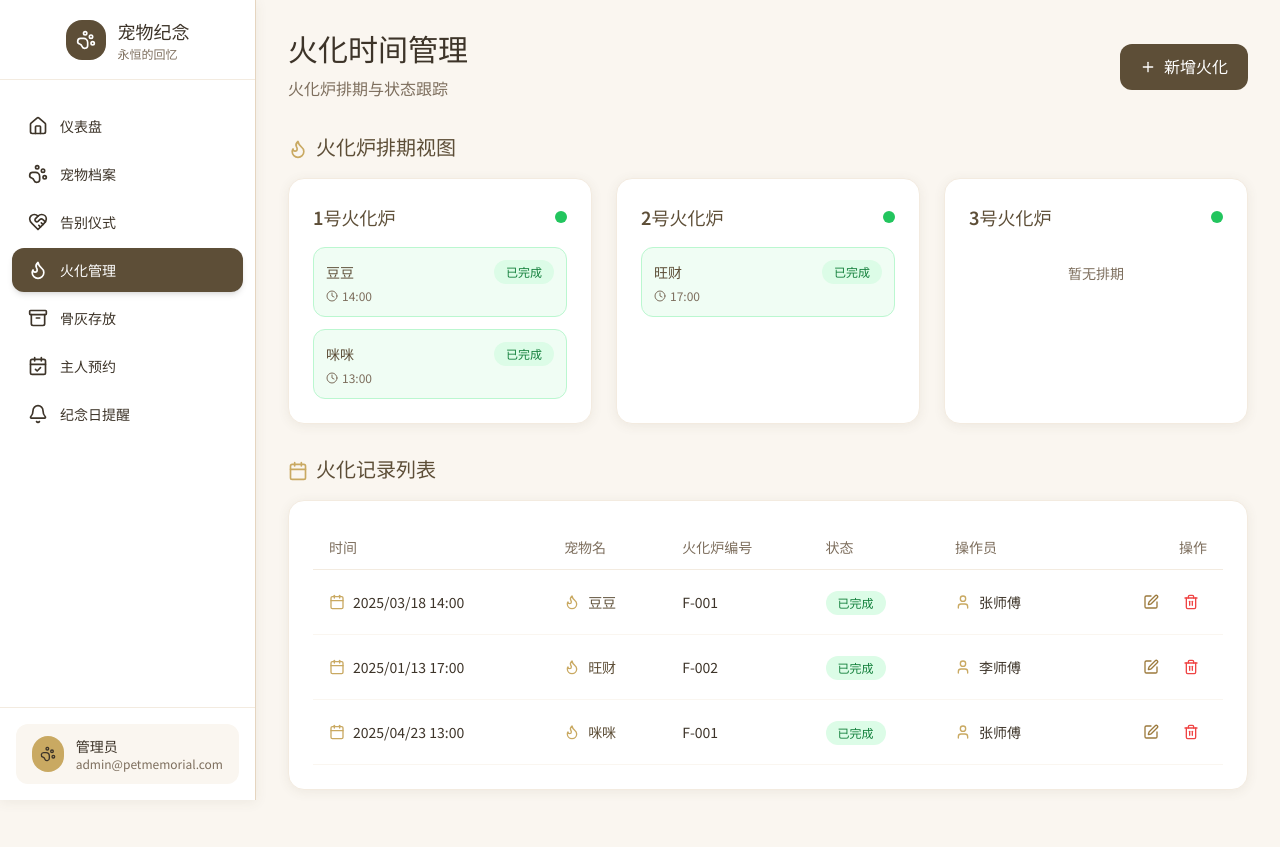
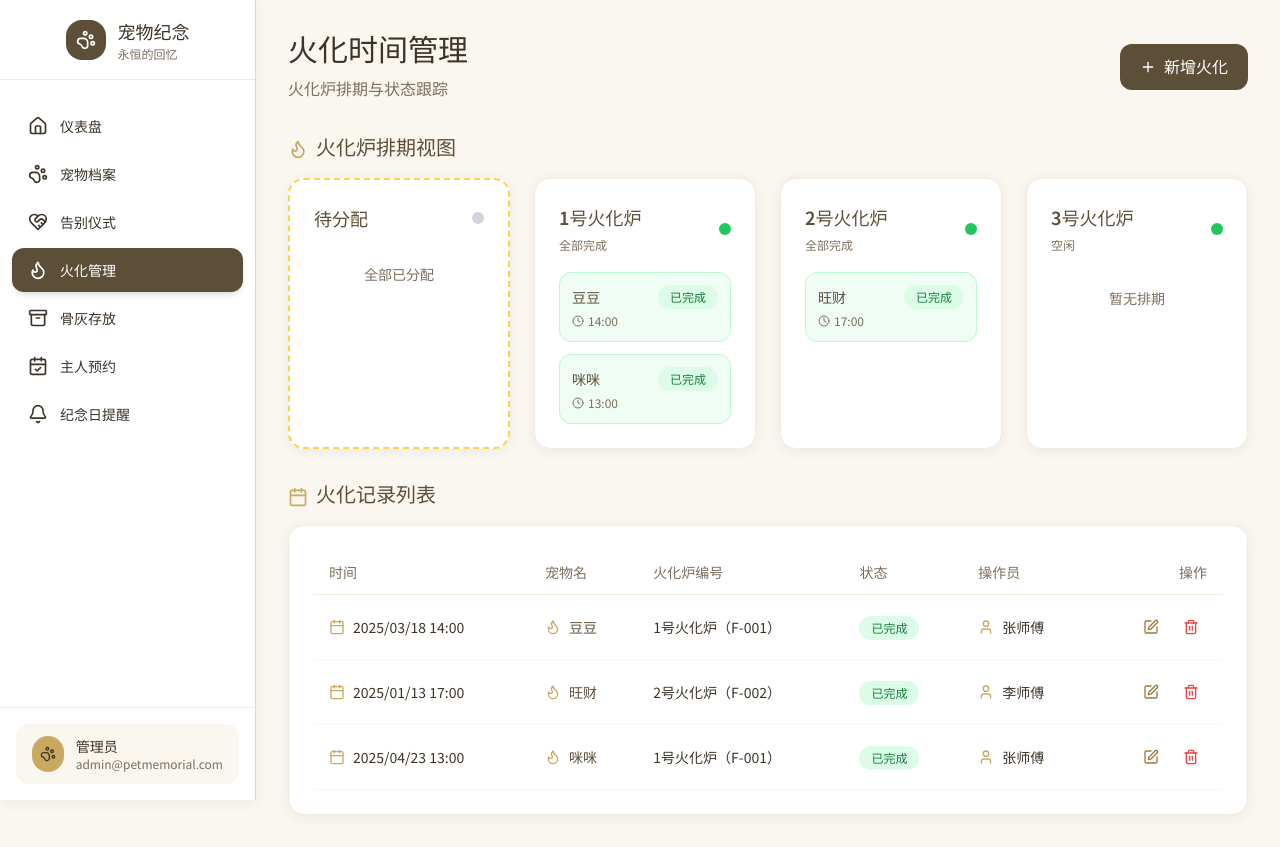
Before and after one commit to Xiang1218-Yu/xyj-123, a React (Vite) app: page /cremations in a window 1280 px wide. Before the commit the page ends 822 px from the top, so only its background shows below. Built offline with nearby package versions, Linux system fonts and the light colour scheme.

Commit message:
.3176934549491531:dc51bb7bdd41c3fc954cff0ad0a4bac5_6a2947780c628ebbf691616c.6a2964d60c628ebbf6916857.6a2964d62c9c29441f20a19d:Trae CN.T(2026/6/10 21:21:26)

```diff
--- a/src/pages/Appointments.tsx
+++ b/src/pages/Appointments.tsx
@@ -1,13 +1,34 @@
 import { Link } from 'react-router-dom';
-import { CalendarCheck, ExternalLink, PawPrint, User, Phone, Clock, ChevronRight } from 'lucide-react';
+import { CalendarCheck, ExternalLink, PawPrint, User, Phone, Clock, ChevronRight, Flame, Heart, Sparkles, Mail } from 'lucide-react';
 import PageHeader from '@/components/PageHeader';
 import { useAppStore } from '@/store';
+import type { Ceremony } from '@/shared/types';
 
 export default function Appointments() {
-  const { ceremonies, pets, owners } = useAppStore();
+  const { ceremonies, pets, owners, cremations } = useAppStore();
 
   const getPetById = (id: string) => pets.find(p => p.id === id);
   const getOwnerById = (id: string) => owners.find(o => o.id === id);
+
+  const getServiceType = (ceremony: Ceremony): { type: 'ceremony' | 'cremation' | 'full'; label: string; icon: any; color: string } => {
+    const petCremations = cremations.filter(c => c.petId === ceremony.petId);
+    const hasCremationSameTime = petCremations.some(c => {
+      const cTime = new Date(c.cremationTime).getTime();
+      const cerTime = new Date(ceremony.ceremonyTime).getTime();
+      return Math.abs(cTime - cerTime) < 60 * 60 * 1000;
+    });
+
+    if (ceremony.location.includes('全套') || (ceremony.location !== '待分配' && ceremony.location.includes('全套'))) {
+      return { type: 'full', label: '全套服务', icon: Sparkles, color: 'bg-purple-100 text-purple-700' };
+    }
+    if (hasCremationSameTime && ceremony.location.includes('火化服务')) {
+      return { type: 'cremation', label: '火化服务', icon: Flame, color: 'bg-orange-100 text-orange-700' };
+    }
+    if (hasCremationSameTime) {
+      return { type: 'full', label: '全套服务', icon: Sparkles, color: 'bg-purple-100 text-purple-700' };
+    }
+    return { type: 'ceremony', label: '告别仪式', icon: Heart, color: 'bg-rose-100 text-rose-700' };
+  };
 
   const sortedCeremonies = [...ceremonies].sort(
     (a, b) => new Date(a.ceremonyTime).getTime() - new Date(b.ceremonyTime).getTime()
@@ -117,8 +138,9 @@ export default function Appointments() {
               <tr>
                 <th className="text-left px-6 py-4 text-sm font-semibold text-primary-800">宠物信息</th>
                 <th className="text-left px-6 py-4 text-sm font-semibold text-primary-800">主人信息</th>
+                <th className="text-left px-6 py-4 text-sm font-semibold text-primary-800">服务类型</th>
                 <th className="text-left px-6 py-4 text-sm font-semibold text-primary-800">预约时间</th>
-                <th className="text-left px-6 py-4 text-sm font-semibold text-primary-800">地点</th>
+                <th className="text-left px-6 py-4 text-sm font-semibold text-primary-800">地点/备注</th>
                 <th className="text-left px-6 py-4 text-sm font-semibold text-primary-800">状态</th>
                 <th className="text-left px-6 py-4 text-sm font-semibold text-primary-800">操作</th>
               </tr>
@@ -126,7 +148,7 @@ export default function Appointments() {
             <tbody className="divide-y divide-primary-100">
               {sortedCeremonies.length === 0 ? (
                 <tr>
-                  <td colSpan={6} className="px-6 py-16 text-center">
+                  <td colSpan={7} className="px-6 py-16 text-center">
                     <div className="inline-flex items-center justify-center w-16 h-16 rounded-full bg-primary-50 mb-4">
                       <CalendarCheck className="w-8 h-8 text-primary-400" />
                     </div>
@@ -138,6 +160,8 @@ export default function Appointments() {
                 sortedCeremonies.map((ceremony) => {
                   const pet = getPetById(ceremony.petId);
                   const owner = pet ? getOwnerById(pet.ownerId) : undefined;
+                  const serviceInfo = getServiceType(ceremony);
+                  const ServiceIcon = serviceInfo.icon;
                   return (
                     <tr key={ceremony.id} className="hover:bg-primary-50/50 transition-colors">
                       <td className="px-6 py-4">
@@ -169,7 +193,19 @@ export default function Appointments() {
                             <Phone className="w-3.5 h-3.5 text-primary-500" />
                             <span className="text-neutral-muted">{owner?.phone || '-'}</span>
                           </div>
+                          {owner?.email && (
+                            <div className="flex items-center gap-2 text-sm">
+                              <Mail className="w-3.5 h-3.5 text-primary-500" />
+                              <span className="text-neutral-muted">{owner.email}</span>
+                            </div>
+                          )}
                         </div>
+                      </td>
+                      <td className="px-6 py-4">
+                        <span className={`inline-flex items-center gap-1.5 px-2.5 py-1 rounded-full text-xs font-medium ${serviceInfo.color}`}>
+                          <ServiceIcon className="w-3.5 h-3.5" />
+                          {serviceInfo.label}
+                        </span>
                       </td>
                       <td className="px-6 py-4">
                         <p className="text-neutral-text">{formatDateTime(ceremony.ceremonyTime)}</p>
--- a/src/pages/CremationList.tsx
+++ b/src/pages/CremationList.tsx
@@ -64,6 +64,11 @@ export default function CremationList() {
     });
   };
 
+  const getFurnaceName = (furnaceId: string) => {
+    const furnace = furnaceList.find(f => f.id === furnaceId);
+    return furnace ? `${furnace.name}（${furnace.id}）` : '待分配';
+  };
+
   const handleStatusChange = (id: string) => {
     const cremation = cremations.find(c => c.id === id);
     if (cremation) {
@@ -87,6 +92,10 @@ export default function CremationList() {
 
   const getFurnaceSchedule = (furnaceId: string) => {
     return cremations.filter(c => c.furnaceId === furnaceId);
+  };
+
+  const getUnassignedSchedule = () => {
+    return cremations.filter(c => !furnaceList.some(f => f.id === c.furnaceId));
   };
 
   const openAddModal = () => {
@@ -158,21 +167,81 @@ export default function CremationList() {
           <Flame className="w-5 h-5 inline mr-2 text-accent" />
           火化炉排期视图
         </h2>
-        <div className="grid grid-cols-1 md:grid-cols-3 gap-6">
+        <div className="grid grid-cols-1 md:grid-cols-4 gap-6">
+          {/* 待分配区域 */}
+          <div className="card border-dashed border-2 border-amber-300">
+            <div className="flex items-center justify-between mb-4">
+              <h3 className="font-semibold text-lg text-primary-800">待分配</h3>
+              <div className={cn(
+                'w-3 h-3 rounded-full',
+                getUnassignedSchedule().length > 0
+                  ? 'bg-orange-500 animate-pulse'
+                  : 'bg-gray-300'
+              )} />
+            </div>
+            <div className="space-y-3">
+              {getUnassignedSchedule().length === 0 ? (
+                <p className="text-sm text-neutral-muted text-center py-4">全部已分配</p>
+              ) : (
+                getUnassignedSchedule().map(item => (
+                  <div
+                    key={item.id}
+                    className="p-3 rounded-lg border border-dashed border-orange-200 bg-orange-50"
+                  >
+                    <div className="flex items-center justify-between mb-1">
+                      <span className="font-medium text-sm text-primary-800">
+                        {getPetName(item.petId)}
+                      </span>
+                      <span className={cn('status-badge text-xs', statusMap[item.status].className)}>
+                        {statusMap[item.status].label}
+                      </span>
+                    </div>
+                    <div className="flex items-center gap-1 text-xs text-neutral-muted">
+                      <Clock className="w-3 h-3" />
+                      {formatTime(item.cremationTime)}
+                    </div>
+                    <div className="mt-2">
+                      <button
+                        onClick={() => openEditModal(item)}
+                        className="w-full text-xs py-1.5 rounded-lg bg-amber-100 text-amber-700 hover:bg-amber-200 transition-colors font-medium"
+                      >
+                        分配火化炉
+                      </button>
+                    </div>
+                  </div>
+                ))
+              )}
+            </div>
+          </div>
+
+          {/* 火化炉列表 */}
           {furnaceList.map(furnace => {
             const schedule = getFurnaceSchedule(furnace.id);
+            const inProgress = schedule.find(s => s.status === 'in-progress');
+            const pendingCount = schedule.filter(s => s.status === 'pending').length;
+            const completedCount = schedule.filter(s => s.status === 'completed').length;
+
+            let statusColor = 'bg-green-500';
+            let statusText = '空闲';
+            if (inProgress) {
+              statusColor = 'bg-amber-500 animate-pulse';
+              statusText = '火化中';
+            } else if (pendingCount > 0) {
+              statusColor = 'bg-blue-500';
+              statusText = `${pendingCount}个待开始`;
+            } else if (completedCount > 0 && pendingCount === 0 && !inProgress) {
+              statusColor = 'bg-green-500';
+              statusText = '全部完成';
+            }
+
             return (
               <div key={furnace.id} className="card">
                 <div className="flex items-center justify-between mb-4">
-                  <h3 className="font-semibold text-lg text-primary-800">{furnace.name}</h3>
-                  <div className={cn(
-                    'w-3 h-3 rounded-full',
-                    schedule.some(s => s.status === 'in-progress')
-                      ? 'bg-amber-500 animate-pulse'
-                      : schedule.some(s => s.status === 'pending')
-                        ? 'bg-blue-500'
-                        : 'bg-green-500'
-                  )} />
+                  <div>
+                    <h3 className="font-semibold text-lg text-primary-800">{furnace.name}</h3>
+                    <span className="text-xs text-neutral-muted">{statusText}</span>
+                  </div>
+                  <div className={cn('w-3 h-3 rounded-full', statusColor)} />
                 </div>
                 <div className="space-y-3">
                   {schedule.length === 0 ? (
@@ -182,9 +251,9 @@ export default function CremationList() {
                       <div
                         key={item.id}
                         className={cn(
-                          'p-3 rounded-lg border',
+                          'p-3 rounded-lg border transition-all',
                           item.status === 'in-progress'
-                            ? 'bg-amber-50 border-amber-200'
+                            ? 'bg-amber-50 border-amber-200 ring-2 ring-amber-200'
                             : item.status === 'completed'
                               ? 'bg-green-50 border-green-200'
                               : 'bg-blue-50 border-blue-200'
@@ -275,7 +344,14 @@ export default function CremationList() {
                         </div>
                       </td>
                       <td className="px-4 py-4">
-                        <span className="text-sm text-neutral-text">{cremation.furnaceId}</span>
+                        <span className={cn(
+                          'text-sm',
+                          furnaceList.some(f => f.id === cremation.furnaceId)
+                            ? 'text-neutral-text'
+                            : 'text-orange-600 font-medium'
+                        )}>
+                          {getFurnaceName(cremation.furnaceId)}
+                        </span>
                       </td>
                       <td className="px-4 py-4">
                         <span className={cn('status-badge', statusMap[cremation.status].className)}>
```
Also changed, not shown: src/pages/AppointmentBooking.tsx (+8 -5 lines).
